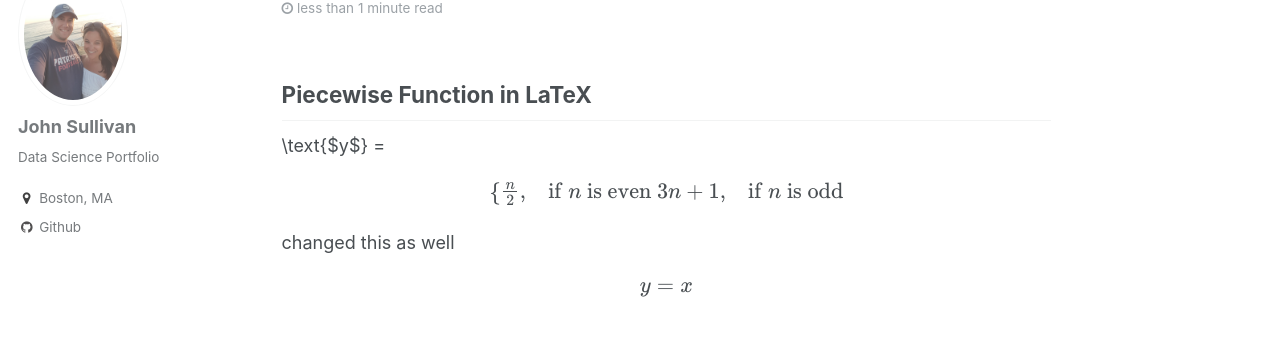
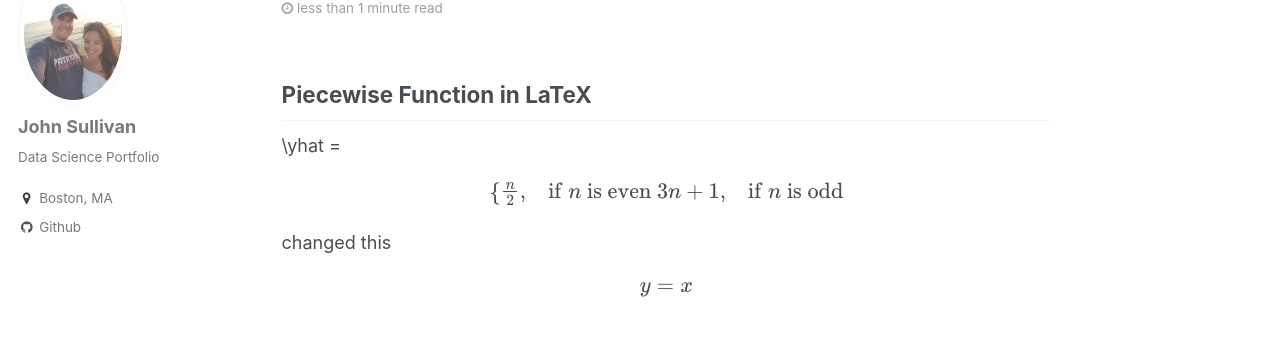
Before and after one commit to jtsulliv/jtsulliv.github.io, a Jekyll site: the page built from _posts/2017-08-17-test.md, in a window 1280 px wide and 900 px high. Shown: the part 155-494 px from the top of the window. Built offline with Jekyll 4.4.1, drawn with Linux system fonts in a browser that asks for light colours; formulas are drawn with MathJax 3.

Commit message:
Update 2017-08-17-test.md

```diff
--- a/_posts/2017-08-17-test.md
+++ b/_posts/2017-08-17-test.md
@@ -11,12 +11,12 @@ excerpt: "Math"
 
 ## Piecewise Function in LaTeX
 
- \text{$y$} = \begin{cases}
+ \yhat = \begin{cases}
  \frac{n}{2},  & \text{if $n$ is even}\\\
  3n+1, & \text{if $n$ is odd}
 \end{cases}
 
 
-changed this as well
+changed this
 
 $$y = x$$
```
